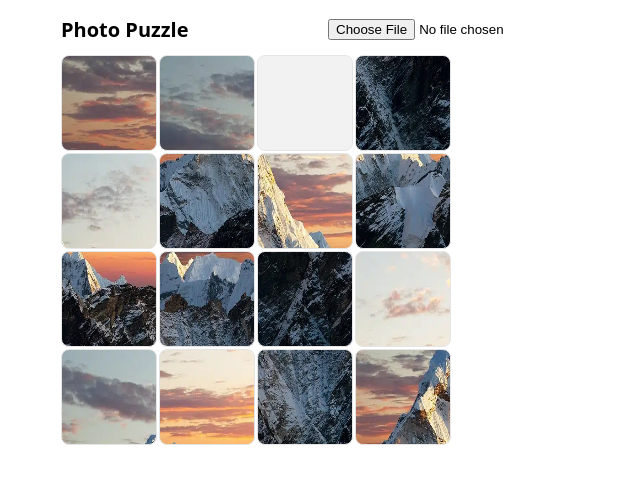
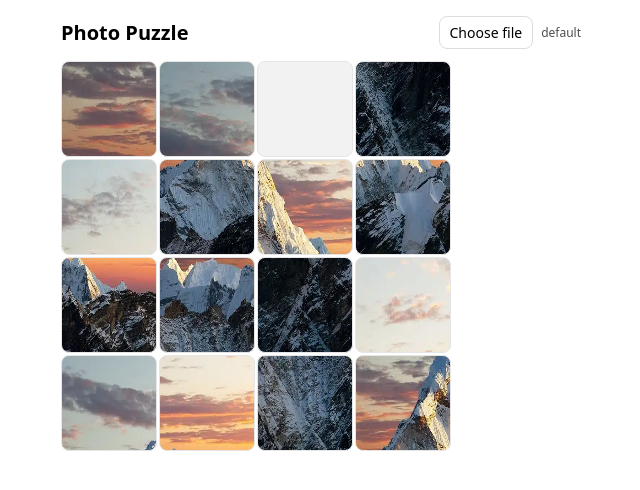
Before and after one commit to avshukan/photo-puzzle, a React (Vite) app: page / in a window 1280 px wide. Shown: the top 490 px of the page, without its empty margins (319-959 px from the left). Built offline with nearby package versions, Linux system fonts and the light colour scheme.

Commit message:
add win modal

```diff
--- a/src/presentation/components/PuzzleBoard.tsx
+++ b/src/presentation/components/PuzzleBoard.tsx
@@ -1,4 +1,4 @@
-import { canMove } from "../../domain";
+import { canMove } from '../../domain';
 
 type Props = {
   width: number;
--- a/src/presentation/pages/GamePage.tsx
+++ b/src/presentation/pages/GamePage.tsx
@@ -4,6 +4,8 @@ import { useCases, ports } from '../../app/compositionRoot';
 import { PuzzleBoard } from '../components/PuzzleBoard';
 
 export function GamePage() {
+  const [fileName, setFileName] = useState<string>('default');
+
   const [game, setGame] = useState<Game | null>(() =>
     useCases.startGame.execute({ kind: 'default' }),
   );
@@ -19,7 +21,10 @@ export function GamePage() {
 
   const onUpload: React.ChangeEventHandler<HTMLInputElement> = (e) => {
     const file = e.target.files?.[0];
+
     if (!file) return;
+
+    setFileName(file.name);
 
     setGame(() => useCases.startGame.execute({ kind: 'upload', file }));
 
@@ -46,9 +51,27 @@ export function GamePage() {
         }}
       >
         <h1 style={{ margin: 0, fontSize: 20 }}>Photo Puzzle</h1>
-        <label style={{ fontSize: 14 }}>
-          <span style={{ display: 'none' }}>file</span>
-          <input type="file" accept="image/*" onChange={onUpload} />
+        <label style={{ display: 'flex', alignItems: 'center', gap: 8 }}>
+          <input
+            id="upload"
+            type="file"
+            accept="image/*"
+            onChange={onUpload}
+            style={{ display: 'none' }}
+          />
+          <span
+            style={{
+              border: '1px solid #ddd',
+              borderRadius: 8,
+              padding: '6px 10px',
+              cursor: 'pointer',
+              fontSize: 14,
+            }}
+            onClick={() => document.getElementById('upload')?.click()}
+          >
+            Choose file
+          </span>
+          <span style={{ fontSize: 12, opacity: 0.7 }}>{fileName}</span>
         </label>
       </div>
 
@@ -65,13 +88,53 @@ export function GamePage() {
       {game.status === 'won' && (
         <div
           style={{
-            marginTop: 12,
-            padding: 12,
-            border: '1px solid #ddd',
-            borderRadius: 8,
+            position: 'fixed',
+            inset: 0,
+            background: 'rgba(0,0,0,0.35)',
+            display: 'flex',
+            alignItems: 'center',
+            justifyContent: 'center',
+            padding: 16,
           }}
         >
-          Победа 🎉
+          <div
+            style={{
+              width: 'min(420px, 100%)',
+              background: '#fff',
+              borderRadius: 12,
+              padding: 16,
+              border: '1px solid #e5e5e5',
+            }}
+          >
+            <div style={{ fontSize: 18, fontWeight: 600 }}>Победа 🎉</div>
+            <div style={{ height: 8 }} />
+            <div style={{ fontSize: 14, opacity: 0.8 }}>
+              Загрузите новое изображение, чтобы сыграть ещё раз.
+            </div>
+            <div style={{ height: 12 }} />
+            <label style={{ display: 'flex', alignItems: 'center', gap: 8 }}>
+              <input
+                id="upload-win"
+                type="file"
+                accept="image/*"
+                onChange={onUpload}
+                style={{ display: 'none' }}
+              />
+              <span
+                style={{
+                  border: '1px solid #ddd',
+                  borderRadius: 8,
+                  padding: '6px 10px',
+                  cursor: 'pointer',
+                  fontSize: 14,
+                }}
+                onClick={() => document.getElementById('upload')?.click()}
+              >
+                Choose file
+              </span>
+              <span style={{ fontSize: 12, opacity: 0.7 }}>{fileName}</span>
+            </label>
+          </div>
         </div>
       )}
     </div>
```
Also changed, not shown: 1 other file (tests, documents, lock files or other folders).
